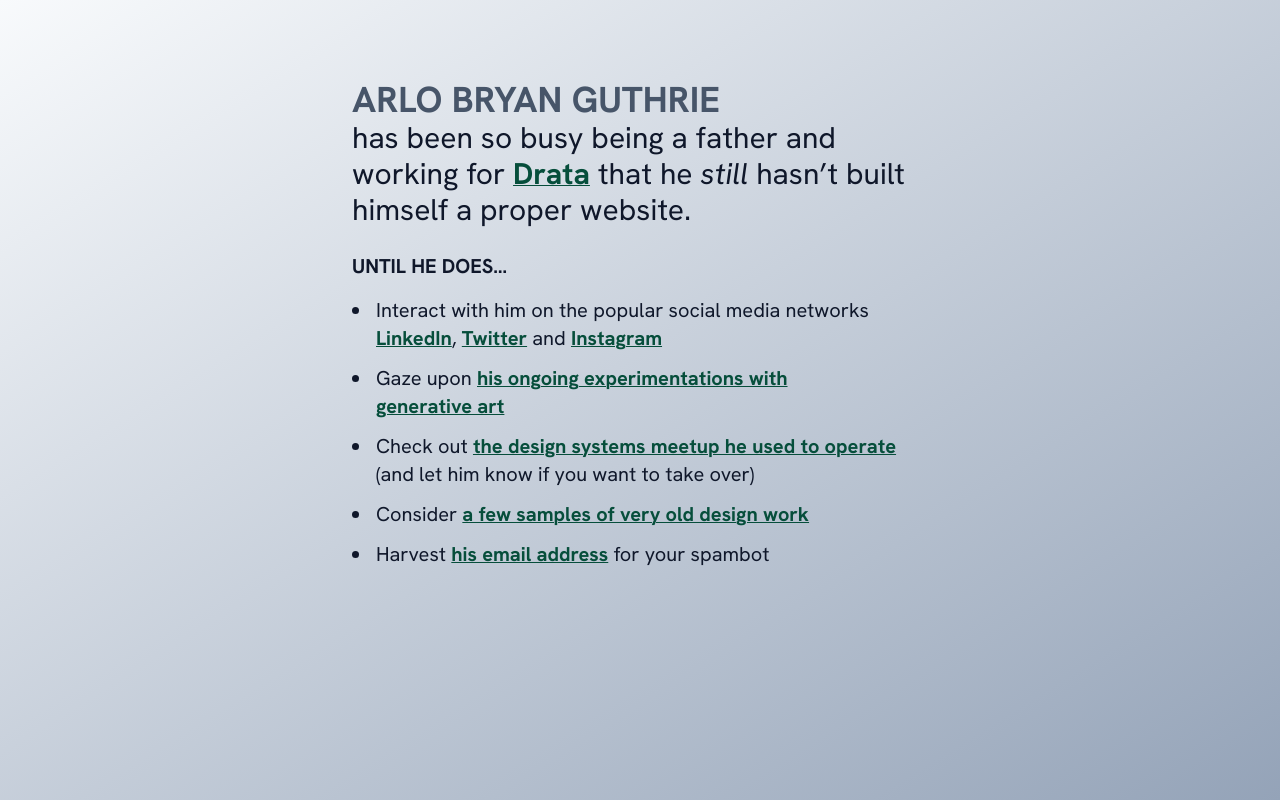
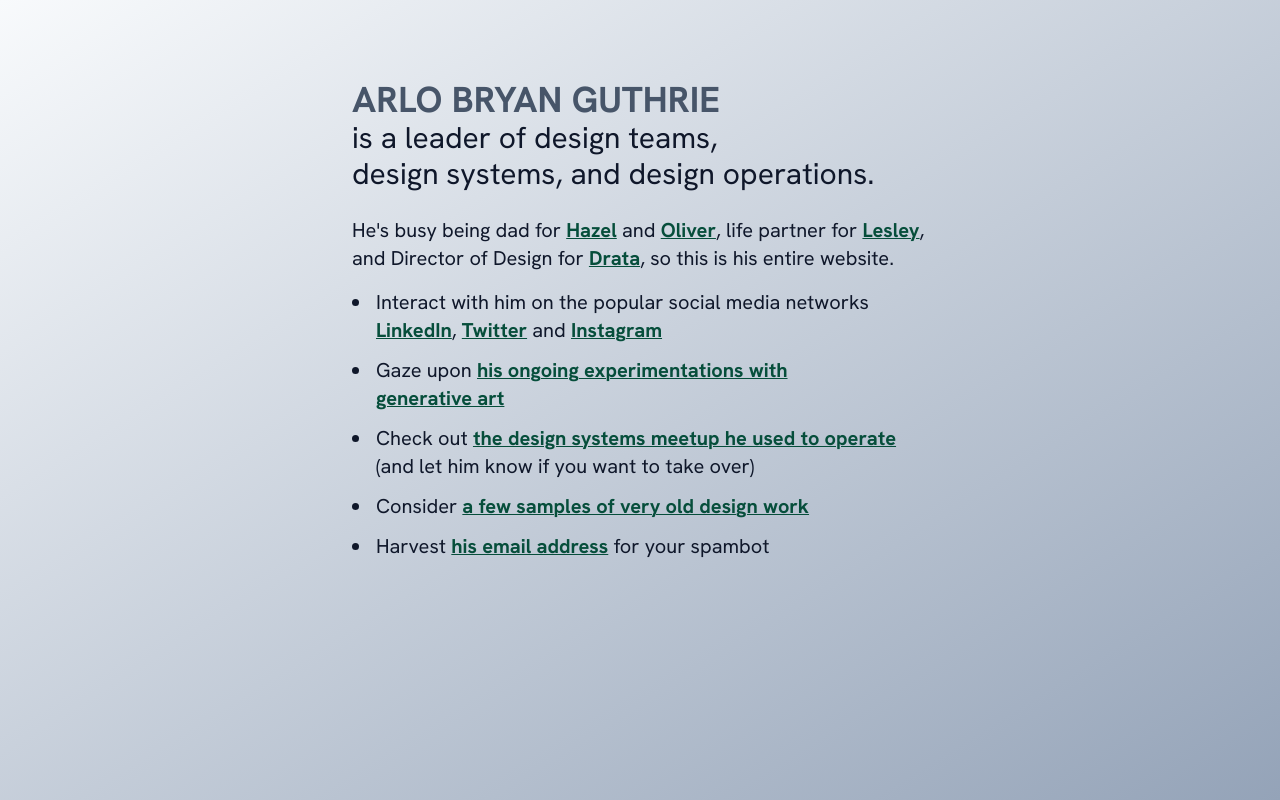
Before and after one commit to arlodesign/arlo-me, a website: page index.html in a window 1280 px wide. Drawn offline with Linux system fonts and the light colour scheme.

Commit message:
Probably never building any more website than this

```diff
--- a/index.html
+++ b/index.html
@@ -17,12 +17,15 @@
           class="block text-3xl md:text-4xl font-bold uppercase text-slate-600"
           >Arlo Bryan Guthrie</span
         >
-        has been so busy being a father and working for
-        <a class="link" href="https://www.drata.com/">Drata</a> that he
-        <em>still</em>
-        hasn’t built himself a proper website.
+        is a leader of design teams, design&nbsp;systems, and design operations.
       </h1>
-      <p class="pb-4 text-lg md:text-xl uppercase font-bold">Until he does…</p>
+      <p class="pb-4 text-lg md:text-xl">
+        He's busy being dad for
+        <a class="link" href="//hazelguthrie.com">Hazel</a> and
+        <a class="link" href="//oliverguthrie.com">Oliver</a>, life partner for
+        <a class="link" href="//lesleyguthrie.com">Lesley</a>, and Director of
+        Design for <a class="link" href="https://www.drata.com/">Drata</a>, so this is his entire website.
+      </p>
       <ul class="text-lg md:text-xl list-disc">
         <li class="list">
           Interact with him on the popular social media networks
```
